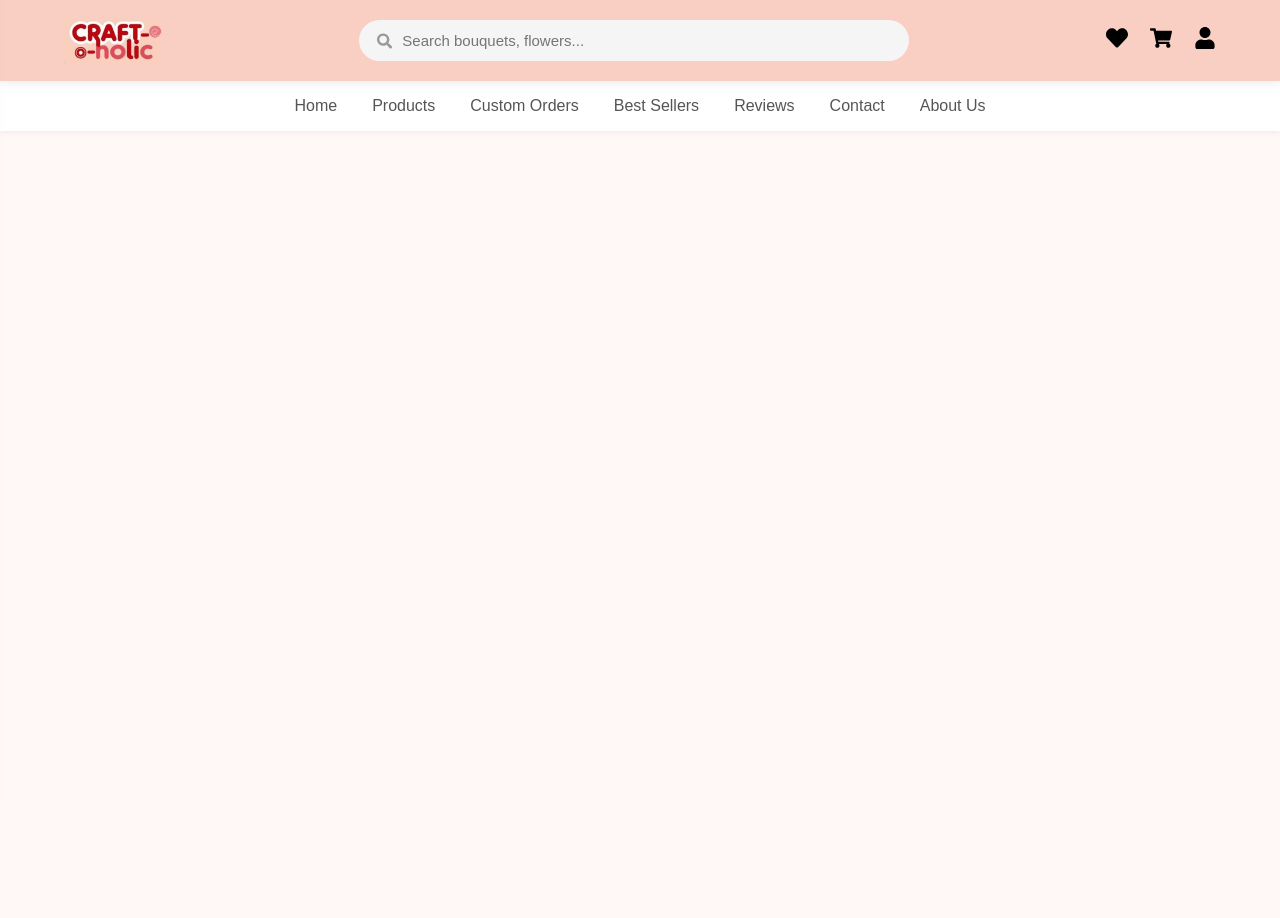
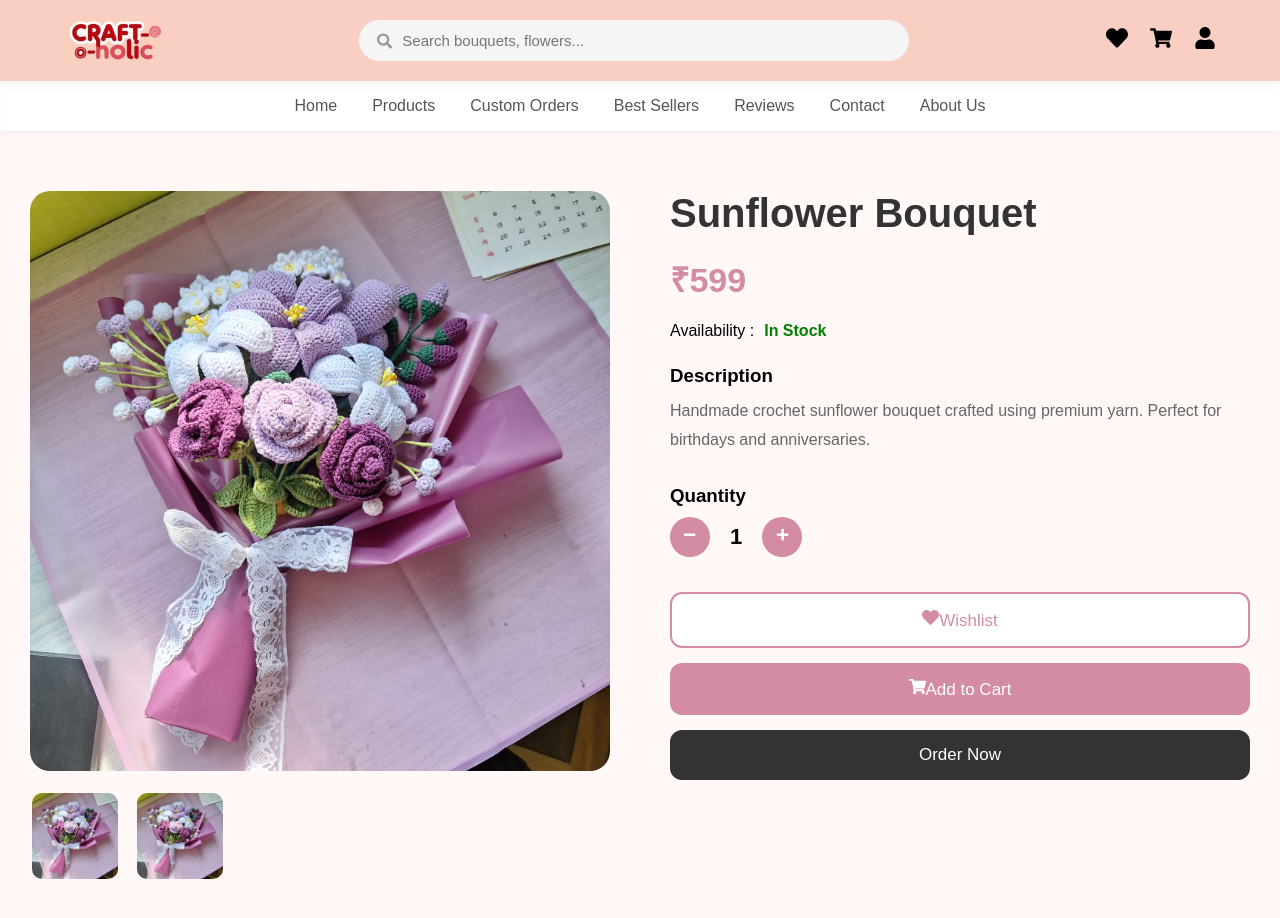
Before and after one commit to sneharamachandran1911/craft_o_holicc, a React (Vite) app: page /products/1 in a window 1280 px wide. Shown: the top 918 px of the page. Before the commit the page ends 800 px from the top, so only its background shows below. Built offline with nearby package versions, Linux system fonts and the light colour scheme.

Commit message:
Productpage added

```diff
--- a/src/App.jsx
+++ b/src/App.jsx
@@ -2,9 +2,10 @@ import { useState } from 'react'
 import {Routes, Route} from 'react-router-dom'
 import './App.css'
 import Home from './pages/Home.jsx'
-import Product from './pages/Product.jsx'
+import Product from './pages/Products.jsx'
 import Cart from './pages/Cart.jsx'
 import NavBar from './pages/Navbar.jsx'
+import ProductDetails from './components/ProductDetails.jsx'
 
 function App() {
   return (
@@ -12,7 +13,11 @@ function App() {
     <NavBar/>
     <Routes>
      <Route path = "/" element={<Home/>}/>
-     <Route path = "/product" element={<Product/>}/>
+     <Route path = "/products" element={<Product/>}/>
+      <Route
+          path="/products/:id"
+          element={<ProductDetails />}
+        />
      <Route path = "/cart" element={<Cart/>}/>
     </Routes>
     </>
--- /dev/null
+++ b/src/components/ProductCard.jsx
@@ -0,0 +1,32 @@
+import { Link } from "react-router-dom";
+import "../css/ProductCard.css";
+
+function ProductCard({ product }) {
+  return (
+    <Link
+      to={`/products/${product.id}`}
+      className="product-link"
+    >
+      <div className="product-card">
+
+        <div className="product-image">
+          <img
+            src={product.images[0]}
+            alt={product.name}
+          />
+        </div>
+
+        <div className="product-info">
+          <h3>{product.name}</h3>
+
+          <p className="price">
+            ₹{product.price}
+          </p>
+        </div>
+
+      </div>
+    </Link>
+  );
+}
+
+export default ProductCard;
--- /dev/null
+++ b/src/components/ProductDetails.jsx
@@ -0,0 +1,137 @@
+import { useState } from "react";
+import { useParams } from "react-router-dom";
+import {
+  FaHeart,
+  FaShoppingCart,
+  FaMinus,
+  FaPlus,
+} from "react-icons/fa";
+
+import products from "../data/products";
+import "../css/ProductDetails.css";
+
+function ProductDetails() {
+  const { id } = useParams();
+
+  const product = products.find(
+    (item) => item.id === Number(id)
+  );
+
+  const [selectedImage, setSelectedImage] = useState(
+    product.images[0]
+  );
+
+  const [quantity, setQuantity] = useState(1);
+
+  if (!product) return <h2>Product Not Found</h2>;
+
+  return (
+    <div className="product-details-page">
+
+      <div className="product-container">
+
+        {/* LEFT */}
+
+        <div className="left-section">
+
+          <div className="main-image">
+            <img src={selectedImage} alt={product.name} />
+          </div>
+
+          <div className="thumbnail-container">
+
+            {product.images.map((image, index) => (
+              <img
+                key={index}
+                src={image}
+                alt=""
+                onClick={() => setSelectedImage(image)}
+              />
+            ))}
+
+          </div>
+
+        </div>
+
+        {/* RIGHT */}
+
+        <div className="right-section">
+
+          <h1>{product.name}</h1>
+
+          <h2>₹{product.price}</h2>
+
+          <div className="availability">
+            <span>Availability :</span>
+
+            {product.stock ? (
+              <p className="stock">In Stock</p>
+            ) : (
+              <p className="out-stock">Out of Stock</p>
+            )}
+          </div>
+
+          <div className="description">
+
+            <h3>Description</h3>
+
+            <p>{product.description}</p>
+
+          </div>
+
+          <div className="quantity">
+
+            <h3>Quantity</h3>
+
+            <div className="quantity-box">
+
+              <button
+                onClick={() =>
+                  quantity > 1 &&
+                  setQuantity(quantity - 1)
+                }
+              >
+                <FaMinus />
+              </button>
+
+              <span>{quantity}</span>
+
+              <button
+                onClick={() =>
+                  setQuantity(quantity + 1)
+                }
+              >
+                <FaPlus />
+              </button>
+
+            </div>
+
+          </div>
+
+          <div className="buttons">
+
+            <button className="wishlist-btn">
+              <FaHeart />
+              Wishlist
+            </button>
+
+            <button className="cart-btn">
+              <FaShoppingCart />
+              Add to Cart
+            </button>
+
+            <button className="order-btn">
+              Order Now
+            </button>
+
+          </div>
+
+        </div>
+
+      </div>
+
+    </div>
+  );
+}
+
+export default ProductDetails;
--- a/src/css/Categories.css
+++ b/src/css/Categories.css
@@ -22,11 +22,13 @@
 
 .category-grid{
     display:grid;
-    grid-template-columns:repeat(3,1fr);
+    grid-template-columns:repeat(6,1fr);
     gap:30px;
 }
 
 .category-card{
+    height:180px;
+    width:180px;
     position:relative;
     overflow:hidden;
     border-radius:25px;
@@ -75,7 +77,7 @@
 
 .category-grid{
 
-    grid-template-columns:repeat(2,1fr);
+    grid-template-columns:repeat(6,1fr);
 
 }
 
--- /dev/null
+++ b/src/css/ProductCard.css
@@ -0,0 +1,69 @@
+.product-link{
+    text-decoration:none;
+}
+
+.product-card{
+
+    background:#fff;
+    border-radius:20px;
+    overflow:hidden;
+
+    transition:.35s;
+
+    cursor:pointer;
+
+}
+
+.product-card:hover{
+
+    transform:translateY(-8px);
+
+}
+
+.product-image{
+
+    width:100%;
+    aspect-ratio:1/1;
+    overflow:hidden;
+
+}
+
+.product-image img{
+
+    width:100%;
+    height:100%;
+    object-fit:cover;
+
+    transition:.5s;
+
+}
+
+.product-card:hover img{
+
+    transform:scale(1.08);
+
+}
+
+.product-info{
+
+    padding:18px;
+    text-align:center;
+
+}
+
+.product-info h3{
+
+    color:#333;
+    font-size:18px;
+    font-weight:500;
+    margin-bottom:10px;
+
+}
+
+.price{
+
+    color:#D48CA3;
+    font-size:22px;
+    font-weight:600;
+
+}
--- /dev/null
+++ b/src/css/ProductDetails.css
@@ -0,0 +1,155 @@
+.product-details-page{
+    max-width:1400px;
+    margin:auto;
+    padding:60px 30px;
+}
+
+.product-container{
+    display:grid;
+    grid-template-columns:1fr 1fr;
+    gap:60px;
+    align-items:start;
+}
+
+.main-image{
+    width:100%;
+    border-radius:20px;
+    overflow:hidden;
+    background:#FFF8F6;
+}
+
+.main-image img{
+    width:100%;
+    display:block;
+}
+
+.thumbnail-container{
+    display:flex;
+    gap:15px;
+    margin-top:20px;
+}
+
+.thumbnail-container img{
+    width:90px;
+    height:90px;
+    object-fit:cover;
+    border-radius:12px;
+    cursor:pointer;
+    border:2px solid transparent;
+    transition:.3s;
+}
+
+.thumbnail-container img:hover{
+    border-color:#D48CA3;
+}
+
+.right-section h1{
+    font-size:40px;
+    color:#333;
+}
+
+.right-section h2{
+    margin:20px 0;
+    color:#D48CA3;
+    font-size:34px;
+}
+
+.availability{
+    display:flex;
+    gap:10px;
+    margin-bottom:25px;
+}
+
+.stock{
+    color:green;
+    font-weight:600;
+}
+
+.out-stock{
+    color:red;
+    font-weight:600;
+}
+
+.description h3,
+.quantity h3{
+    margin-bottom:10px;
+}
+
+.description p{
+    color:#666;
+    line-height:1.8;
+    margin-bottom:30px;
+}
+
+.quantity-box{
+    display:flex;
+    align-items:center;
+    gap:20px;
+    margin-bottom:35px;
+}
+
+.quantity-box button{
+    width:40px;
+    height:40px;
+    border:none;
+    background:#D48CA3;
+    color:#fff;
+    border-radius:50%;
+    cursor:pointer;
+}
+
+.quantity-box span{
+    font-size:22px;
+    font-weight:600;
+}
+
+.buttons{
+    display:flex;
+    flex-direction:column;
+    gap:15px;
+}
+
+.buttons button{
+    padding:15px;
+    border:none;
+    border-radius:12px;
+    font-size:17px;
+    cursor:pointer;
+}
+
+.wishlist-btn{
+    background:#fff;
+    border:2px solid #D48CA3 !important;
+    color:#D48CA3;
+}
+
+.cart-btn{
+    background:#D48CA3;
+    color:white;
+}
+
+.order-btn{
+    background:#333;
+    color:white;
+}
+
+@media(max-width:900px){
+
+.product-container{
+    grid-template-columns:1fr;
+}
+
+.right-section h1{
+    font-size:30px;
+}
+
+.right-section h2{
+    font-size:28px;
+}
+
+.thumbnail-container img{
+    width:70px;
+    height:70px;
+}
+
+}
--- /dev/null
+++ b/src/css/Products.css
@@ -0,0 +1,65 @@
+.products-page{
+    width:100%;
+    max-width:1500px;
+    margin:auto;
+    padding:60px 30px;
+}
+
+.products-header{
+    text-align:center;
+    margin-bottom:50px;
+}
+
+.products-header h1{
+    font-size:42px;
+    color:#333;
+    margin-bottom:10px;
+}
+
+.products-header p{
+    color:#777;
+    font-size:17px;
+}
+
+.products-grid{
+    display:grid;
+    grid-template-columns:repeat(4,1fr);
+    gap:30px;
+}
+
+@media(max-width:1200px){
+
+.products-grid{
+    grid-template-columns:repeat(3,1fr);
+}
+
+}
+
+@media(max-width:900px){
+
+.products-grid{
+    grid-template-columns:repeat(2,1fr);
+}
+
+}
+
+@media(max-width:600px){
+
+.products-page{
+    padding:30px 15px;
+}
+
+.products-grid{
+    grid-template-columns:1fr;
+    gap:20px;
+}
+
+.products-header h1{
+    font-size:32px;
+}
+
+.products-header p{
+    font-size:15px;
+}
+
+}
--- /dev/null
+++ b/src/data/products.js
@@ -0,0 +1,126 @@
+import sunflower1 from "../assets/bouquet.jpg";
+import sunflower2 from "../assets/bouquet.jpg";
+
+import bubu1 from "../assets/bouquet.jpg";
+import bubu2 from "../assets/bouquet.jpg";
+
+import whale1 from "../assets/bouquet.jpg";
+
+import rosebag1 from "../assets/bouquet.jpg";
+
+const products = [
+  {
+    id: 1,
+    name: "Sunflower Bouquet",
+    category: "Bouquets",
+    price: 599,
+    rating: 4.9,
+    stock: true,
+
+    images: [
+      sunflower1,
+      sunflower2,
+    ],
+
+    video: "",
+
+    description:
+      "Handmade crochet sunflower bouquet crafted using premium yarn. Perfect for birthdays and anniversaries.",
+
+    materials: [
+      "Premium Yarn",
+      "Cotton Filling",
+      "Wrapping Paper"
+    ],
+
+    colors: [
+      "Yellow"
+    ]
+  },
+
+  {
+    id: 2,
+    name: "Bubu Dudu Doll",
+    category: "Dolls",
+    price: 699,
+    rating: 5,
+
+    stock: true,
+
+    images: [
+      bubu1,
+      bubu2
+    ],
+
+    video: "",
+
+    description:
+      "Cute handmade Bubu Dudu crochet doll made using soft plush yarn.",
+
+    materials: [
+      "Plush Yarn",
+      "Cotton Filling"
+    ],
+
+    colors: [
+      "White"
+    ]
+  },
+
+  {
+    id: 3,
+    name: "Whale Keychain",
+    category: "Keychains",
+    price: 199,
+    rating: 4.8,
+
+    stock: true,
+
+    images: [
+      whale1
+    ],
+
+    video: "",
+
+    description:
+      "Mini crochet whale keychain. Soft, lightweight and perfect for gifting.",
+
+    materials: [
+      "Cotton Yarn"
+    ],
+
+    colors: [
+      "Blue"
+    ]
+  },
+
+  {
+    id: 4,
+    name: "Rose Tote Bag",
+    category: "Bags",
+    price: 1899,
+
+    rating: 5,
+
+    stock: false,
+
+    images: [
+      rosebag1
+    ],
+
+    video: "",
+
+    description:
+      "Elegant handmade crochet rose tote bag.",
+
+    materials: [
+      "Cotton Yarn"
+    ],
+
+    colors: [
+      "Red"
+    ]
+  }
+];
+
+export default products;
--- a/src/pages/Product.jsx
+++ /dev/null
@@ -1,6 +0,0 @@
-function Product(){
-    return(
-        <>Product</>
-    );
-}
-export default Product
--- /dev/null
+++ b/src/pages/Products.jsx
@@ -0,0 +1,29 @@
+import ProductCard from "../components/ProductCard";
+import products from "../data/products";
+import "../css/Products.css";
+
+function Products() {
+  return (
+    <section className="products-page">
+
+      <div className="products-header">
+        <h1>Our Collection</h1>
+        <p>
+          Handmade with love, crafted just for you.
+        </p>
+      </div>
+
+      <div className="products-grid">
+        {products.map((product) => (
+          <ProductCard
+            key={product.id}
+            product={product}
+          />
+        ))}
+      </div>
+
+    </section>
+  );
+}
+
+export default Products;
```
